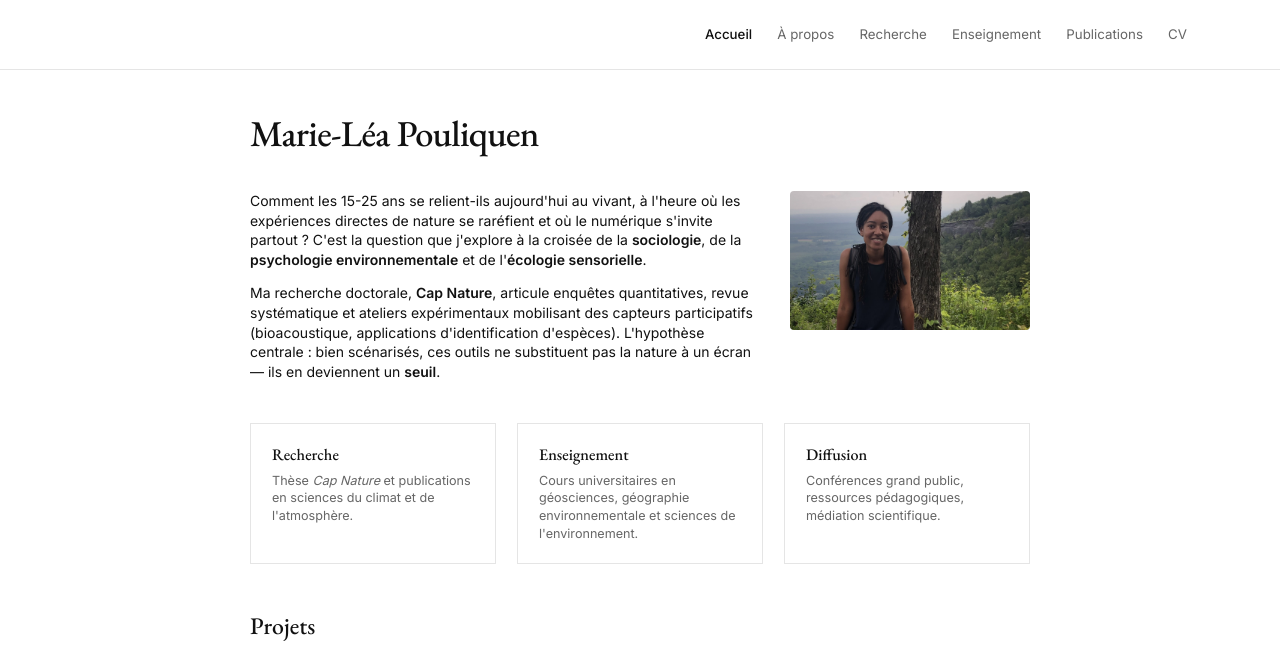
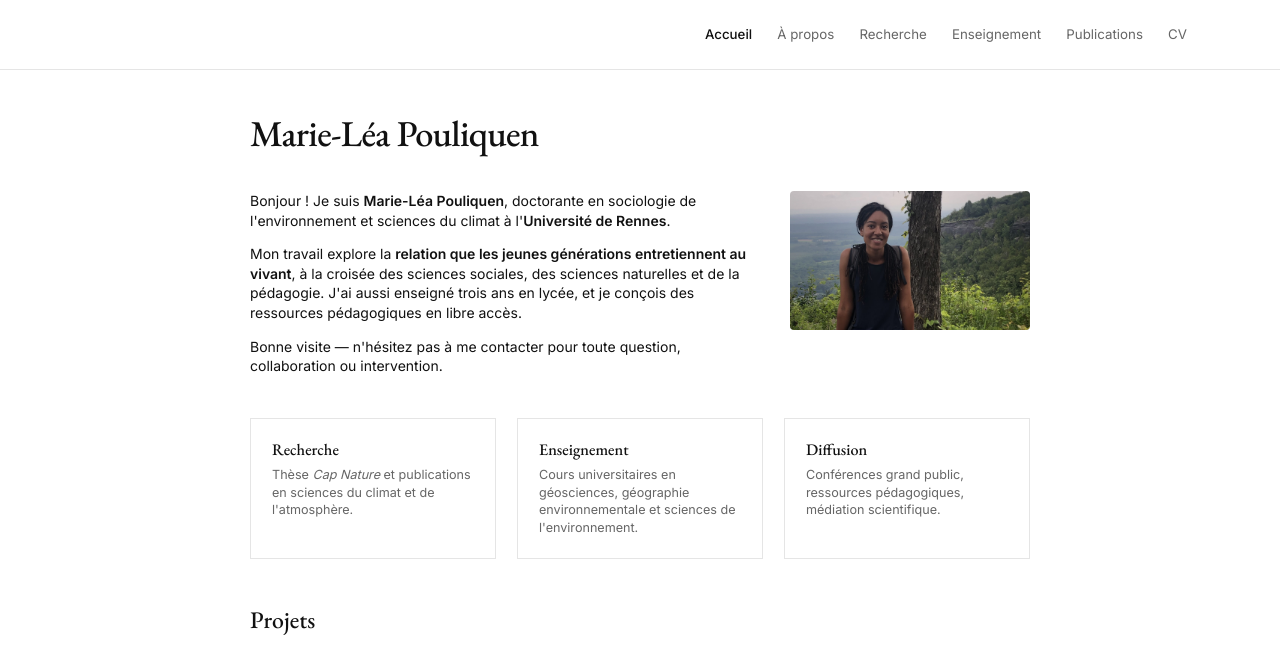
Before and after one commit to marieleapouliquen/marieleapouliquen.github.io, a Jekyll site: the page built from _pages/index.md, in a window 1280 px wide and 900 px high, cut to the strip 0-653 px from the top of the window. Built offline with Jekyll 4.4.1, drawn with Linux system fonts in a browser that asks for light colours.

Commit message:
Update index.md

```diff
--- a/_pages/index.md
+++ b/_pages/index.md
@@ -7,8 +7,9 @@ description: Marie-Léa Pouliquen — Doctorante en sciences et humanités envir
 
 <div class="home-hero">
   <div class="home-intro">
-    <p>Comment les 15-25 ans se relient-ils aujourd'hui au vivant, à l'heure où les expériences directes de nature se raréfient et où le numérique s'invite partout ? C'est la question que j'explore à la croisée de la <strong>sociologie</strong>, de la <strong>psychologie environnementale</strong> et de l'<strong>écologie sensorielle</strong>.</p>
-    <p>Ma recherche doctorale, <strong>Cap Nature</strong>, articule enquêtes quantitatives, revue systématique et ateliers expérimentaux mobilisant des capteurs participatifs (bioacoustique, applications d'identification d'espèces). L'hypothèse centrale : bien scénarisés, ces outils ne substituent pas la nature à un écran — ils en deviennent un <strong>seuil</strong>.</p>
+    <p>Bonjour ! Je suis <strong>Marie-Léa Pouliquen</strong>, doctorante en sociologie de l'environnement et sciences du climat à l'<strong>Université de Rennes</strong>.</p>
+    <p>Mon travail explore la <strong>relation que les jeunes générations entretiennent au vivant</strong>, à la croisée des sciences sociales, des sciences naturelles et de la pédagogie. J'ai aussi enseigné trois ans en lycée, et je conçois des ressources pédagogiques en libre accès.</p>
+    <p>Bonne visite — n'hésitez pas à me contacter pour toute question, collaboration ou intervention.</p>
   </div>
   <img src="{{ '/assets/img/profile.jpg' | relative_url }}" alt="Marie-Léa Pouliquen" class="home-photo">
 </div>
```
